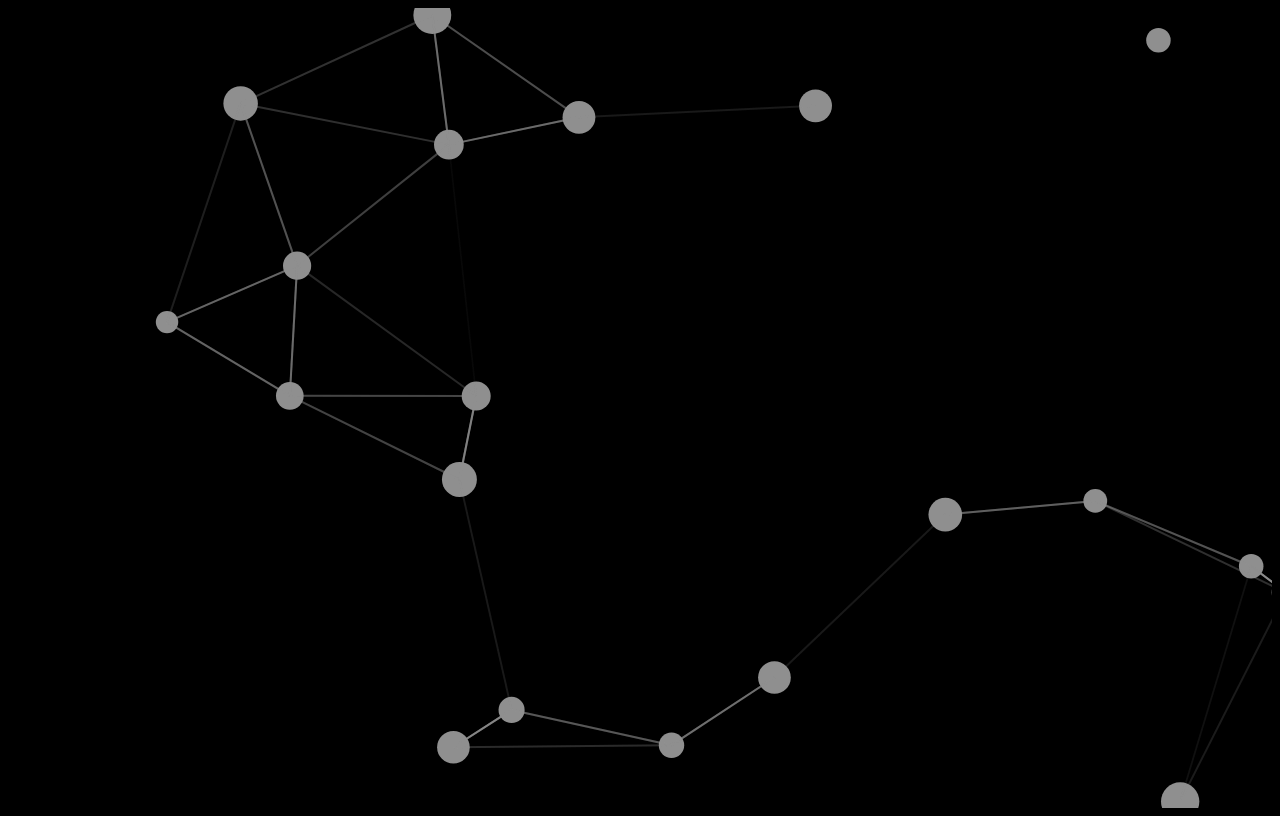
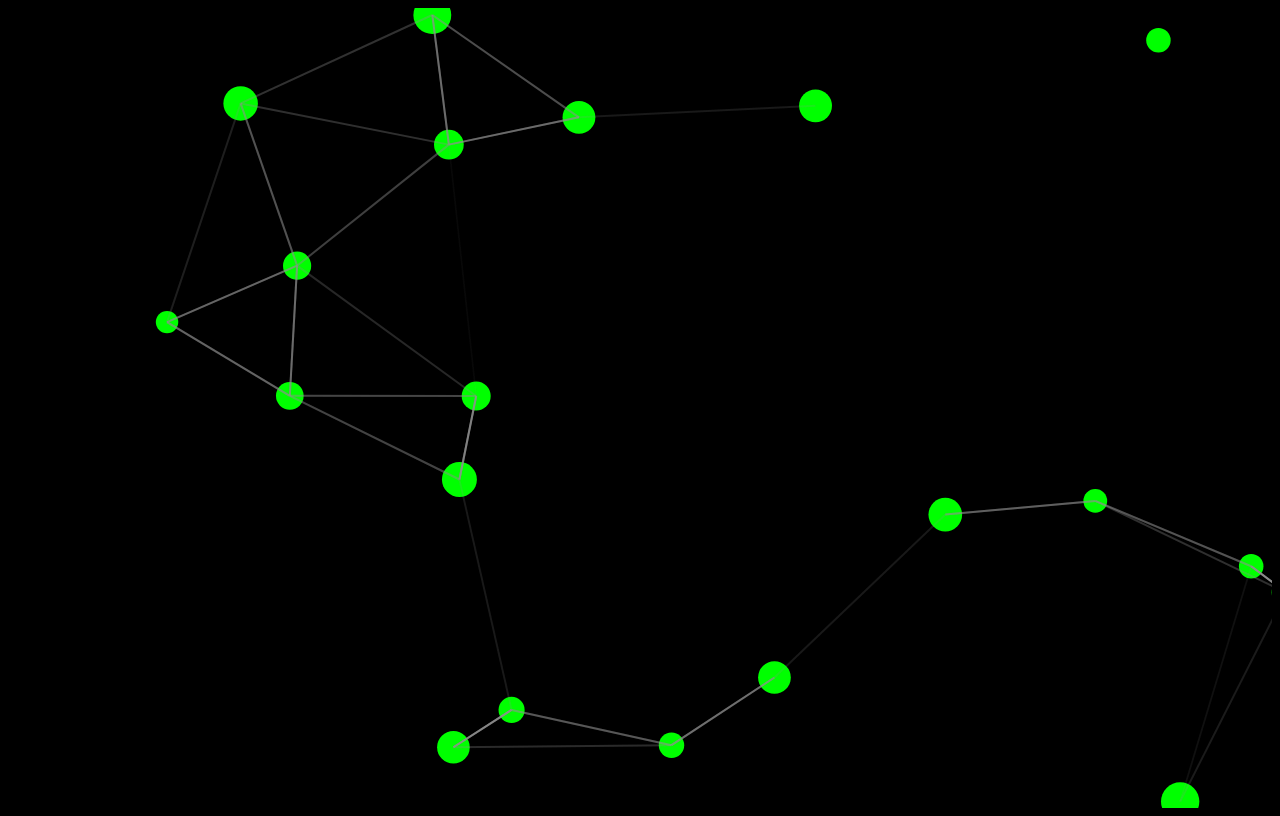
Before and after one commit to cristianperea88/puntos, a plain HTML site: page index.html in a window 1280 px wide. Drawn offline with Linux system fonts and the light colour scheme.

Commit message:
Actualizar index.html

```diff
--- a/index.html
+++ b/index.html
@@ -24,7 +24,7 @@
 		let w, h, particles;
 
 		const opts = {
-			particleColor: "rgb(143, 143, 143)",
+			particleColor: "rgb(0, 255, 0)",
 			lineColor: "rgb(143, 143, 143)",
 			particleAmount: 20,
 			defaultSpeed: 0.5,
```
